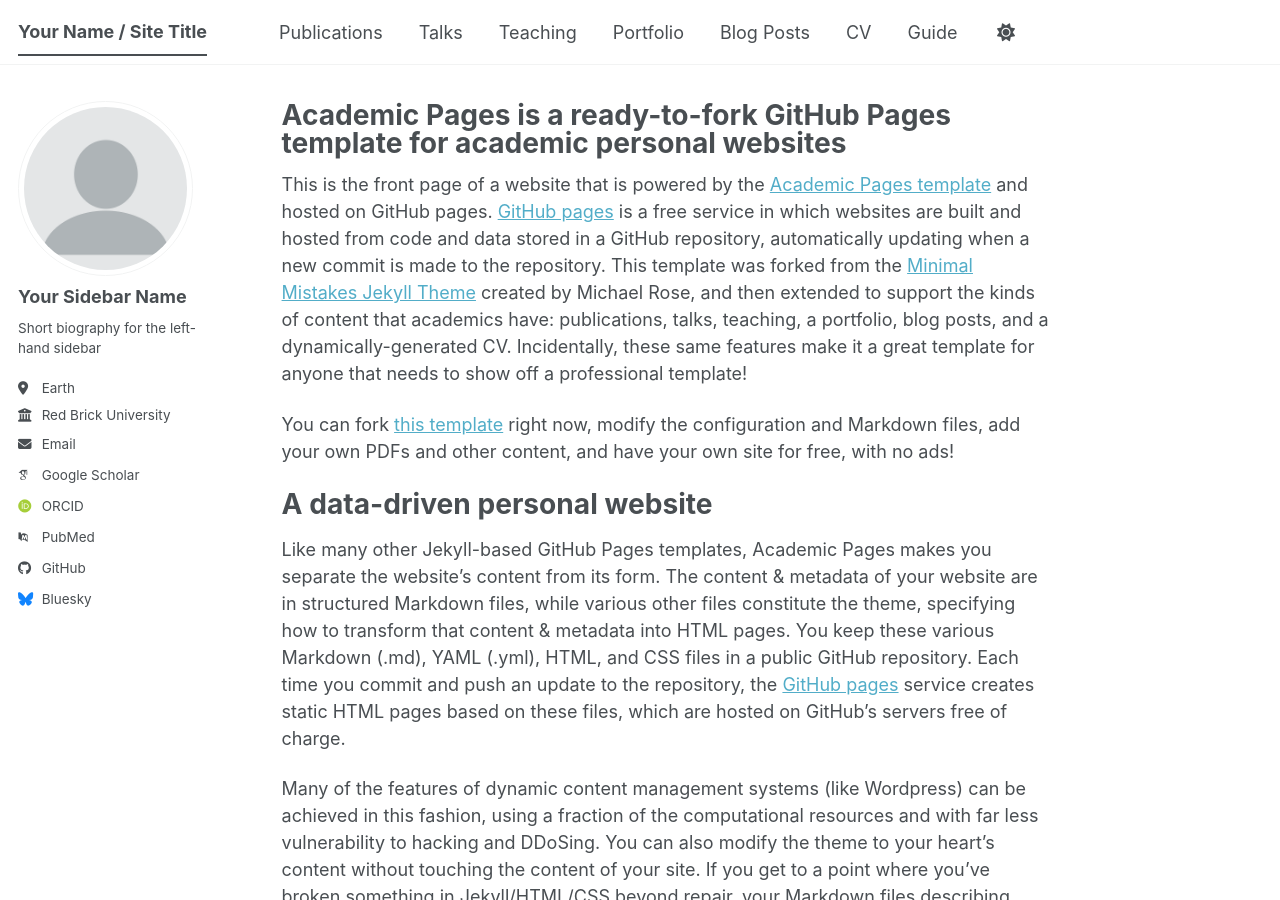
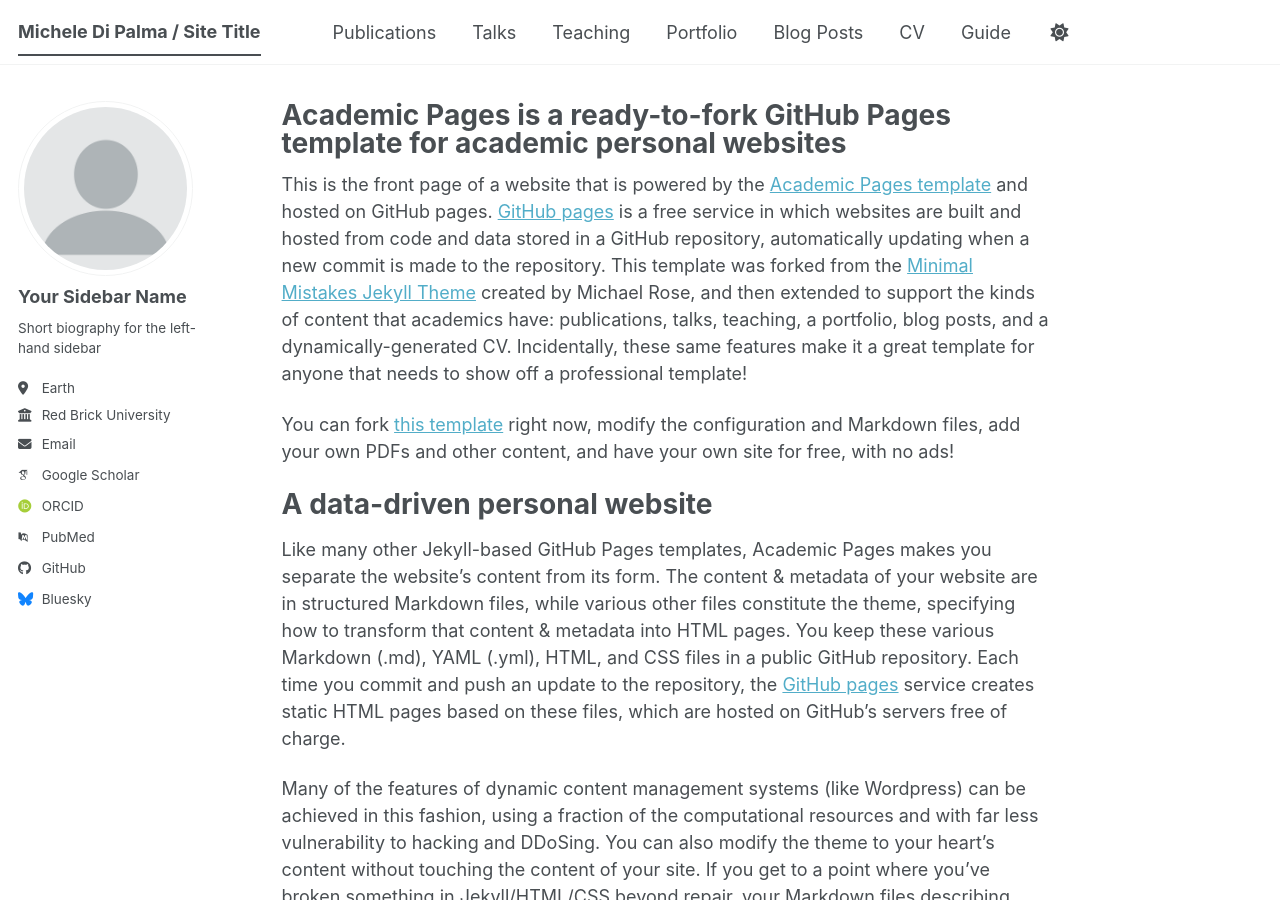
Before and after one commit to michele-dipalma/website, a Jekyll site: the page built from _pages/about.md, in a window 1280 px wide and 900 px high. Built offline with Jekyll 4.4.1, drawn with Linux system fonts in a browser that asks for light colours; some web fonts are replaced; a script bundle is joined from its source files by our own code; library files that are not in the unit come from our copies.

Commit message:
Update _config.yml

```diff
--- a/_config.yml
+++ b/_config.yml
@@ -9,11 +9,11 @@
 # Basic Site Settings
 locale                   : "en-US"
 site_theme               : "default" # The available themes options are "default", "air", "sunrise", "mint", "dirt" and "contrast"
-title                    : "Your Name / Site Title"
+title                    : "Michele Di Palma / Site Title"
 title_separator          : "-"
 name                     : &name "Your Name"
 description              : &description "Your Name's academic portfolio"   # Update this with a general description of your site, this is the default if not overridden by a page
-url                      : https://academicpages.github.io # The base hostname & protocol for your site e.g. "https://[your GitHub username].github.io",
+url                      : https://michele-dipalma.github.io # The base hostname & protocol for your site e.g. "https://[your GitHub username].github.io",
                                                            # or if you already have some other page hosted on Github then use "https://[your GitHub username].github.io/[Your Repo Name]"
 baseurl                  : "" # the subpath of your site, e.g. "/blog"
 repository               : "academicpages/academicpages.github.io"
```
